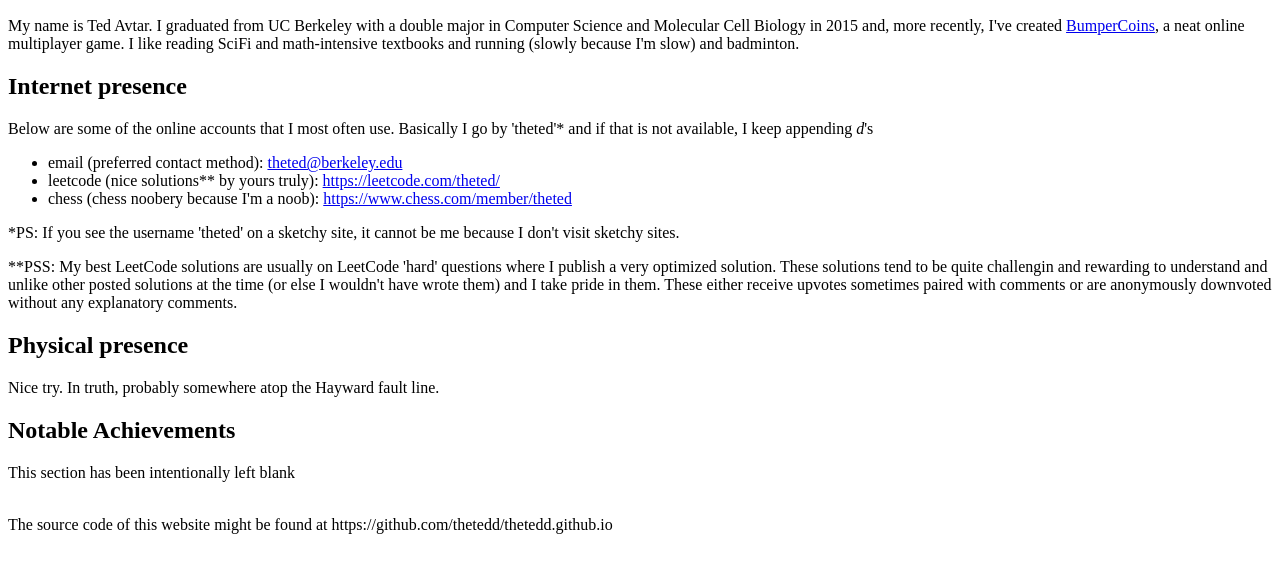
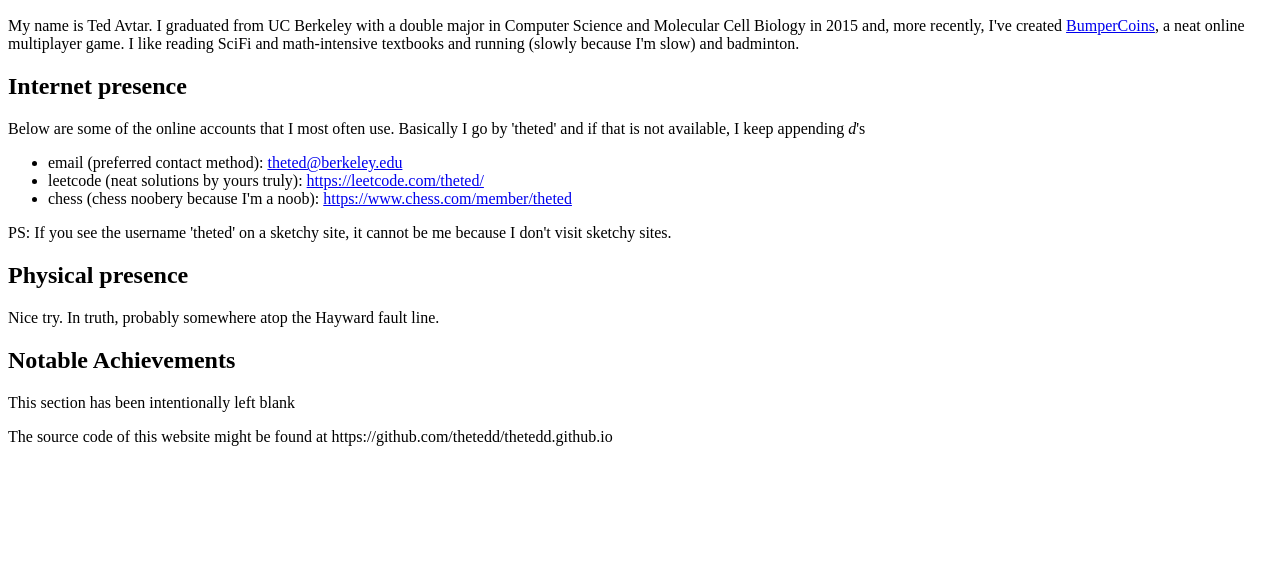
Before and after one commit to avtarted/avtarted.github.io, a plain HTML site: page index.html in a window 1280 px wide. Shown: the part 96-668 px from the top of the page. Drawn offline with Linux system fonts and the light colour scheme.

Commit message:
Remove salty LeetCode comments. Partial revert of prev commit.

```diff
--- a/index.html
+++ b/index.html
@@ -10,14 +10,13 @@
 	</p>
 
 	<h2>Internet presence</h2>
-	<p>Below are some of the online accounts that I most often use. Basically I go by 'theted'* and if that is not available, I keep appending <i>d</i>'s</p>
+	<p>Below are some of the online accounts that I most often use. Basically I go by 'theted' and if that is not available, I keep appending <i>d</i>'s</p>
 	<ul>
 		<li>email (preferred contact method): <a href="mailto:theted@berkeley.edu">theted@berkeley.edu</a></li>
-		<li>leetcode (nice solutions** by yours truly): <a href="https://leetcode.com/theted/" target="_blank">https://leetcode.com/theted/</a></li>
+		<li>leetcode (neat solutions by yours truly): <a href="https://leetcode.com/theted/" target="_blank">https://leetcode.com/theted/</a></li>
 		<li>chess (chess noobery because I'm a noob): <a href="https://www.chess.com/member/theted" target="_blank">https://www.chess.com/member/theted</a></li>
 	</ul>
-	<p>*PS: If you see the username 'theted' on a sketchy site, it cannot be me because I don't visit sketchy sites.</p>
-	<p>**PSS: My best LeetCode solutions are usually on LeetCode 'hard' questions where I publish a very optimized solution.  These solutions tend to be quite challengin and rewarding to understand and unlike other posted solutions at the time (or else I wouldn't have wrote them) and I take pride in them.  These either receive upvotes sometimes paired with comments or are anonymously downvoted without any explanatory comments.</p>
+	<p>PS: If you see the username 'theted' on a sketchy site, it cannot be me because I don't visit sketchy sites.</p>
 
 	<h2>Physical presence</h2>
 	Nice try. In truth, probably somewhere atop the Hayward fault line.
@@ -25,5 +24,5 @@
 	<h2>Notable Achievements</h2>
 	<p>This section has been intentionally left blank</p>
 
-	<br>The source code of this website might be found at https://github.com/thetedd/thetedd.github.io</br>
+	<footer>The source code of this website might be found at https://github.com/thetedd/thetedd.github.io</footer>
 </body>
```
